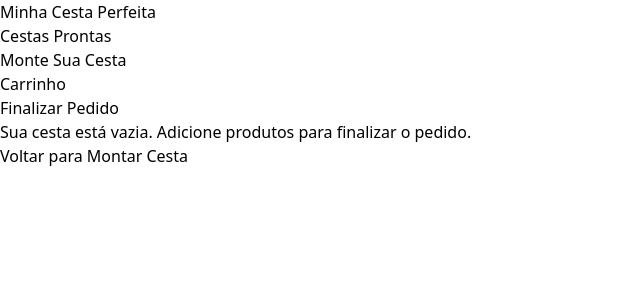
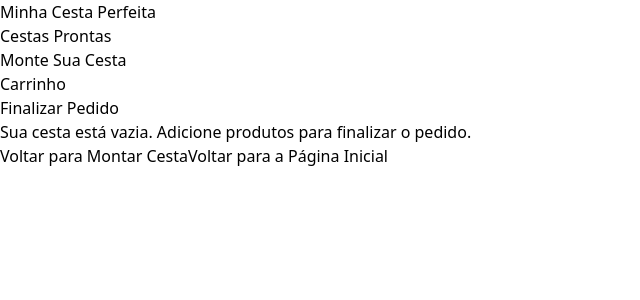
Before and after one commit to vini826/VendadeCestas, a React (Vite) app: page /#/checkout in a window 1280 px wide. Shown: the top 300 px of the page, without its empty margins (0-640 px from the left). Built offline with nearby package versions, Linux system fonts and the light colour scheme.

Commit message:
att na tela de finalizacao sem pedidos no carrinho

```diff
--- a/src/pages/CheckoutPage.jsx
+++ b/src/pages/CheckoutPage.jsx
@@ -1,10 +1,9 @@
 // src/pages/CheckoutPage.jsx
 import React, { useState } from 'react';
 import { useBasket } from '../context/BasketContext';
-import { useNavigate } from 'react-router-dom';
+import { useNavigate, Link } from 'react-router-dom'; // <-- Importe Link aqui!
 
 export default function CheckoutPage() {
-  // Pegue a função handleRemove do contexto
   const { basket, handleRemove, handleIncrementQuantity, handleDecrementQuantity, clearBasket } = useBasket();
   const navigate = useNavigate();
 
@@ -36,7 +35,7 @@ export default function CheckoutPage() {
   const handleSubmit = (e) => {
     e.preventDefault();
 
-    if (basket.length === 0) { // Adicionado verificação para cesta vazia antes de finalizar
+    if (basket.length === 0) {
       alert("Sua cesta está vazia! Adicione produtos antes de finalizar o pedido.");
       return;
     }
@@ -75,12 +74,20 @@ export default function CheckoutPage() {
       {basket.length === 0 ? (
         <div className="text-center bg-white p-8 rounded-xl shadow-md max-w-md mx-auto">
           <p className="text-gray-600 text-lg mb-4">Sua cesta está vazia. Adicione produtos para finalizar o pedido.</p>
+          <div className="flex flex-col space-y-4"> {/* Adicionado um flex container para os botões */}
             <button
               onClick={() => navigate('/monte-sua-cesta')}
               className="bg-blue-500 text-white px-6 py-2 rounded-lg hover:bg-blue-600 transition duration-300"
             >
               Voltar para Montar Cesta
             </button>
+            <Link // <-- NOVO BOTÃO: Ir para a página inicial
+              to="/"
+              className="bg-gray-300 text-gray-800 px-6 py-2 rounded-lg hover:bg-gray-400 transition duration-300"
+            >
+              Voltar para a Página Inicial
+            </Link>
+          </div>
         </div>
       ) : (
         <div className="grid grid-cols-1 md:grid-cols-2 gap-8 max-w-5xl mx-auto">
@@ -94,9 +101,8 @@ export default function CheckoutPage() {
                     <span className="font-medium">{item.product.name}</span> (x{item.quantity})
                     <span className="text-gray-600 ml-2">R$ {(item.product.price * item.quantity).toFixed(2)}</span>
                   </div>
-                  {/* NOVO BOTÃO REMOVER AQUI */}
                   <button
-                    onClick={() => handleRemove(item.product.id)} // Chama a função handleRemove do contexto
+                    onClick={() => handleRemove(item.product.id)}
                     className="bg-red-500 text-white px-2 py-1 rounded hover:bg-red-600 text-sm ml-4"
                   >
                     Remover
@@ -226,7 +232,7 @@ export default function CheckoutPage() {
                   onChange={handleChange}
                   rows="4"
                   className="mt-1 block w-full border border-gray-300 rounded-md shadow-sm p-2 focus:ring-blue-500 focus:border-blue-500 resize-y"
-                  placeholder="Digite aqui quaisquer instruções especiais ou observações..."
+                  placeholder="Digite aqui quaisquer instruções especiais ou observações para o entregador..."
                 ></textarea>
               </div>
 
```
Lines whose indentation alone changed are shown as unchanged.
